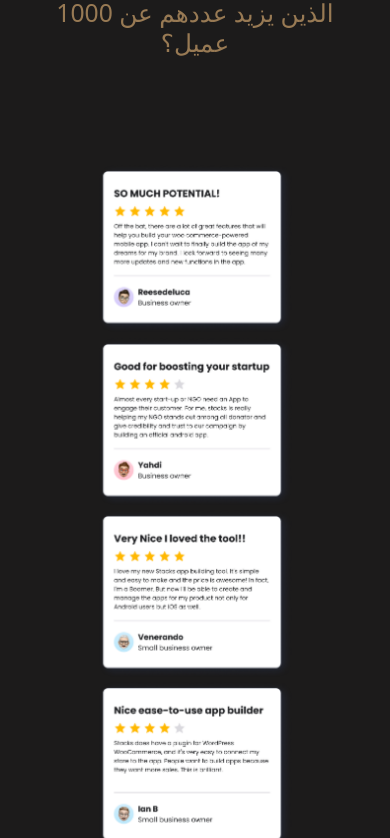
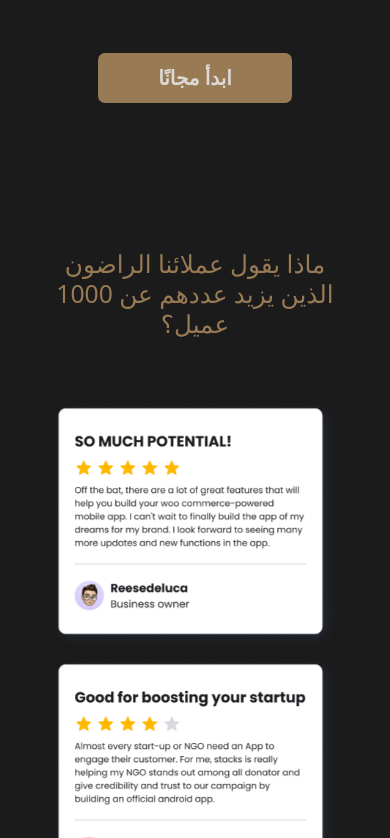
Before and after one commit to gemyzero/aljarbou., a React (Vite) app: page / in a window 390 px wide. Shown: the part 8886-9724 px from the top of the page. Built offline with nearby package versions, Linux system fonts and the light colour scheme.

Commit message:
finsh anaa

```diff
--- a/src/Componets/higher/higher.css
+++ b/src/Componets/higher/higher.css
@@ -43,7 +43,7 @@ color: #DDD9D4;
 @media (max-width: 760px) {
     .higher .card{
 
-        height: 200px;
+        height: 100%;
         text-align: center;
         }
 }
--- a/src/Componets/video/clients/Clients.jsx
+++ b/src/Componets/video/clients/Clients.jsx
@@ -23,7 +23,7 @@ export default function Clients() {
 <div className='container p-5 '>
       <h2  >ماذا يقول عملائنا الراضون الذين يزيد عددهم عن 1000 عميل؟
       </h2>
-      <div className="row p-5 " style={{justifyContent:'center'}}>
+      <div className="row p-lg-5 p-md-5 p-sm--0 " style={{justifyContent:'center'}}>
         <div className="col-lg-4" data-aos="flip-right">
             <img src={card1} alt="" style={{width:'100%'}} />
         </div>
```
